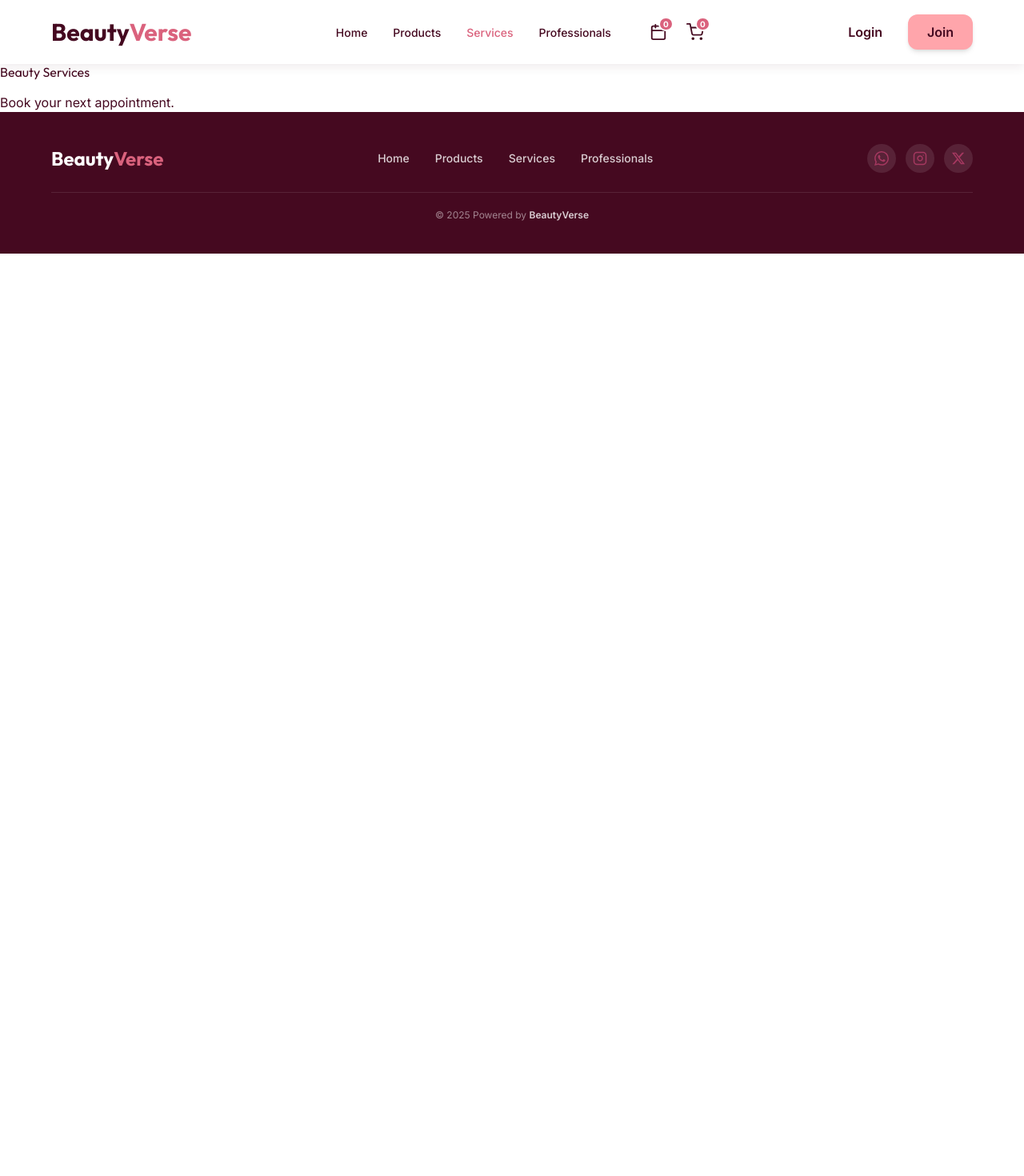
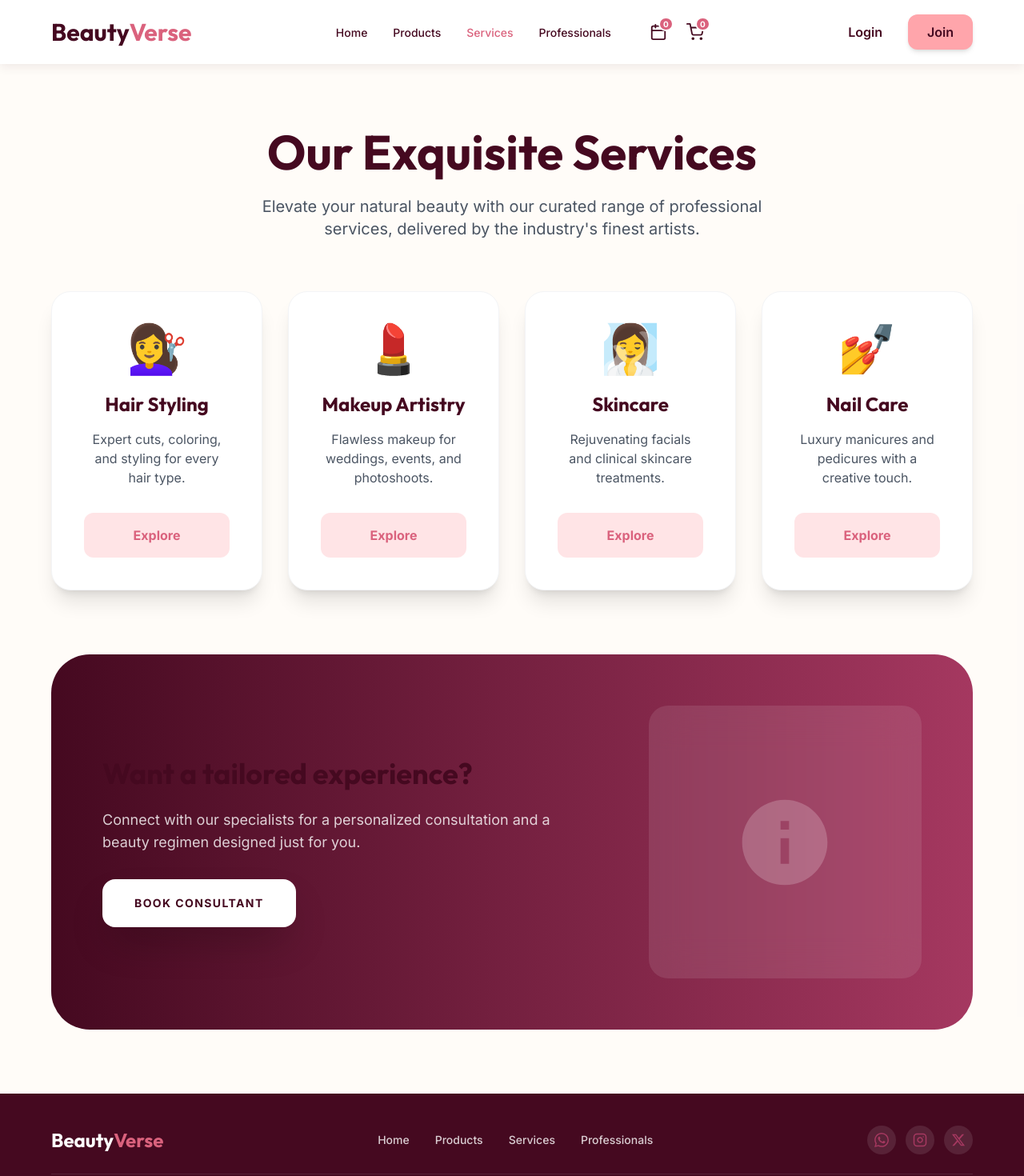
Before and after one commit to BonaneN/beautyVerse, a React (Vite) app: page /services in a window 1280 px wide. Shown: the top 1470 px of the page at 80% size. Before the commit the page ends 800 px from the top, so only its background shows below. Built offline with nearby package versions, Linux system fonts and the light colour scheme.

Commit message:
Update Services page

```diff
--- a/src/pages/Services.jsx
+++ b/src/pages/Services.jsx
@@ -1,10 +1,76 @@
 import React from 'react';
+import { motion } from 'framer-motion';
+
+const services = [
+    { title: 'Hair Styling', icon: '💇‍♀️', desc: 'Expert cuts, coloring, and styling for every hair type.' },
+    { title: 'Makeup Artistry', icon: '💄', desc: 'Flawless makeup for weddings, events, and photoshoots.' },
+    { title: 'Skincare', icon: '🧖‍♀️', desc: 'Rejuvenating facials and clinical skincare treatments.' },
+    { title: 'Nail Care', icon: '💅', desc: 'Luxury manicures and pedicures with a creative touch.' }
+];
 
 const Services = () => {
     return (
-        <div className="container">
-            <h1>Beauty Services</h1>
-            <p>Book your next appointment.</p>
+        <div className="min-h-screen bg-soft-apricot/10 py-20 font-body">
+            <div className="container-custom">
+                <header className="text-center mb-16">
+                    <motion.h1
+                        initial={{ opacity: 0, y: -20 }}
+                        animate={{ opacity: 1, y: 0 }}
+                        className="text-6xl font-heading font-bold text-night-bordeaux mb-6"
+                    >
+                        Our Exquisite Services
+                    </motion.h1>
+                    <motion.p
+                        initial={{ opacity: 0 }}
+                        animate={{ opacity: 1 }}
+                        transition={{ delay: 0.2 }}
+                        className="text-xl text-gray-600 max-w-2xl mx-auto"
+                    >
+                        Elevate your natural beauty with our curated range of professional services, delivered by the industry's finest artists.
+                    </motion.p>
+                </header>
+
+                <div className="grid md:grid-cols-2 lg:grid-cols-4 gap-8">
+                    {services.map((service, index) => (
+                        <motion.div
+                            key={service.title}
+                            initial={{ opacity: 0, y: 30 }}
+                            whileInView={{ opacity: 1, y: 0 }}
+                            viewport={{ once: true }}
+                            transition={{ delay: index * 0.1 }}
+                            whileHover={{ y: -10 }}
+                            className="bg-white p-10 rounded-3xl shadow-xl hover:shadow-2xl transition-all border border-gray-100 text-center"
+                        >
+                            <div className="text-6xl mb-6">{service.icon}</div>
+                            <h3 className="text-2xl font-bold text-night-bordeaux mb-4">{service.title}</h3>
+                            <p className="text-gray-600 mb-8">{service.desc}</p>
+                            <button className="w-full py-4 bg-cotton-candy/30 text-blush-rose font-bold rounded-xl hover:bg-blush-rose hover:text-white transition-all">
+                                Explore
+                            </button>
+                        </motion.div>
+                    ))}
+                </div>
+
+                {/* Highlights Section */}
+                <motion.div
+                    initial={{ opacity: 0, scale: 0.95 }}
+                    whileInView={{ opacity: 1, scale: 1 }}
+                    className="mt-20 bg-gradient-to-r from-night-bordeaux to-berry-crush rounded-[3rem] p-16 text-white flex flex-col lg:flex-row items-center justify-between gap-12"
+                >
+                    <div className="max-w-xl text-center lg:text-left">
+                        <h2 className="text-4xl font-heading font-bold mb-6">Want a tailored experience?</h2>
+                        <p className="text-white/80 text-lg mb-8">Connect with our specialists for a personalized consultation and a beauty regimen designed just for you.</p>
+                        <button className="px-10 py-5 bg-white text-night-bordeaux font-black rounded-2xl shadow-2xl hover:scale-105 transition-all uppercase tracking-widest text-sm">
+                            Book Consultant
+                        </button>
+                    </div>
+                    <div className="w-full lg:w-1/3 aspect-square bg-white/10 rounded-3xl backdrop-blur-xl flex items-center justify-center">
+                        <svg className="w-32 h-32 opacity-20" fill="currentColor" viewBox="0 0 24 24">
+                            <path d="M12 2C6.48 2 2 6.48 2 12s4.48 10 10 10 10-4.48 10-10S17.52 2 12 2zm1 15h-2v-6h2v6zm0-8h-2V7h2v2z" />
+                        </svg>
+                    </div>
+                </motion.div>
+            </div>
         </div>
     );
 };
```
